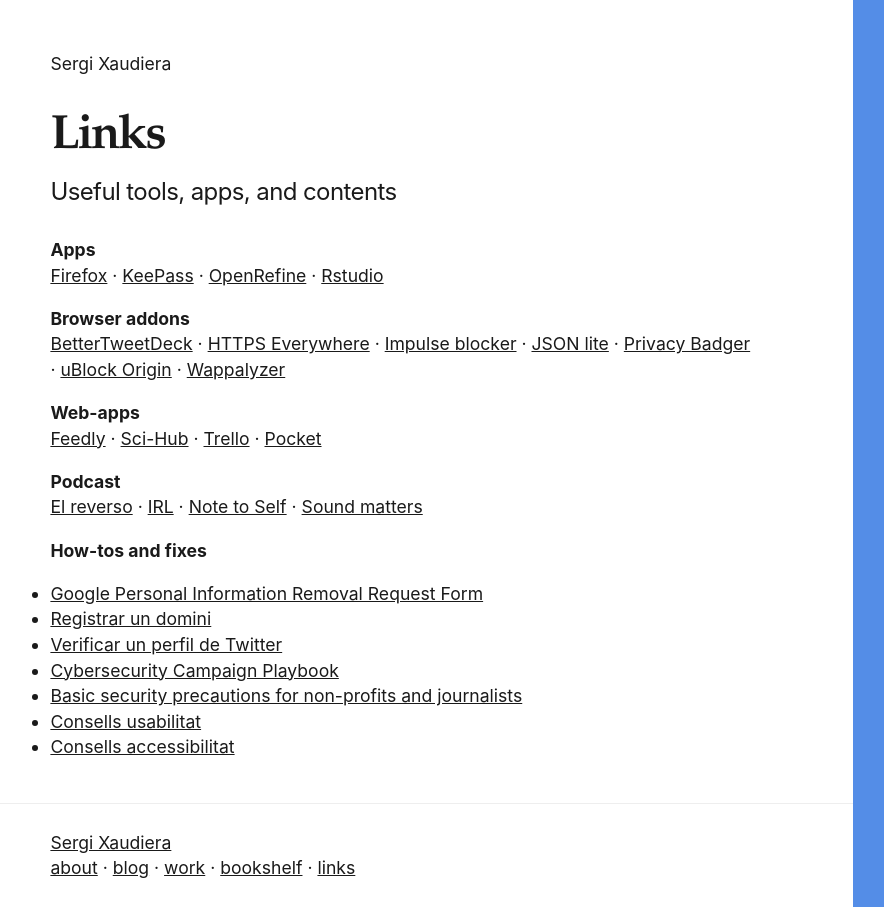
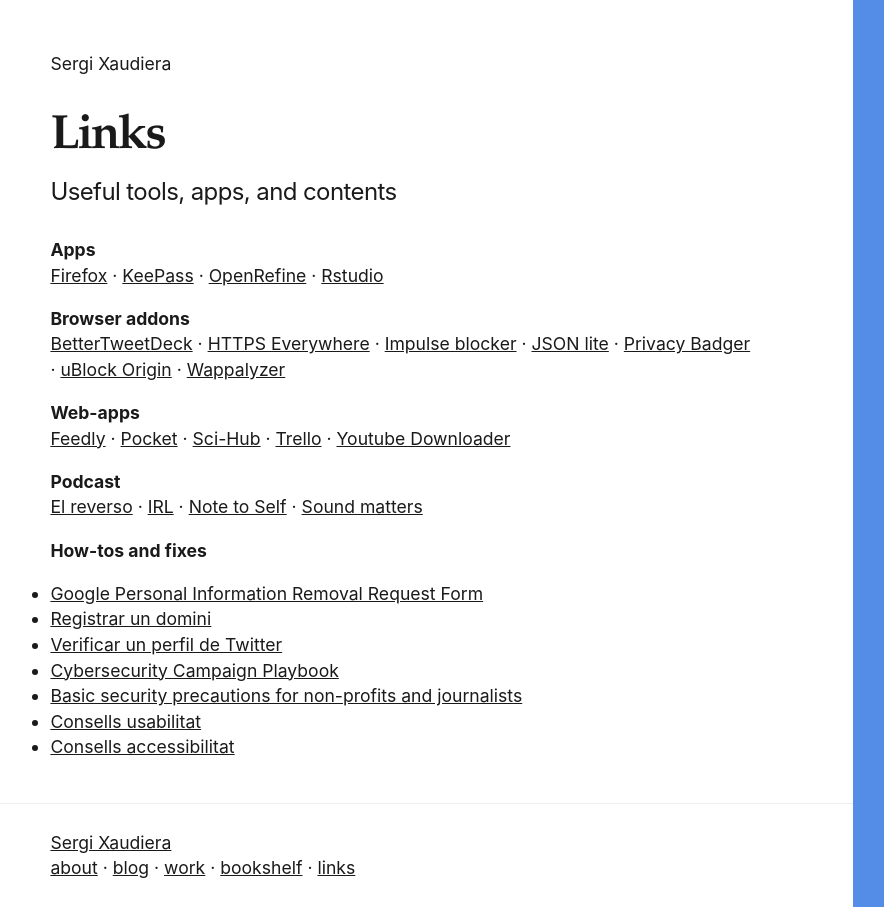
Before and after one commit to sergixaudiera/sergixaudiera.github.io, a Jekyll site: the page built from links.md, in a window 1280 px wide. Shown: the whole page, without its empty margins (52-936 px from the left). Built offline with Jekyll 4.4.1, drawn with Linux system fonts in a browser that asks for light colours.

Commit message:
+ yt downloader

```diff
--- a/links.md
+++ b/links.md
@@ -23,9 +23,10 @@
 
 **Web-apps**
 [Feedly](https://feedly.com){:rel="nofollow"} ·
+[Pocket](https://app.getpocket.com/){:rel="nofollow"} ·
 [Sci-Hub](https://sci-hub.tw/){:rel="nofollow"} ·
 [Trello](https://trello.com){:rel="nofollow"} ·
-[Pocket](https://app.getpocket.com/){:rel="nofollow"}
+[Youtube Downloader](https://ddownr.com/){:rel="nofollow"}
 
 **Podcast**
 [El reverso](https://www.m21radio.es/programas/el-reverso){:rel="nofollow"} ·
```
